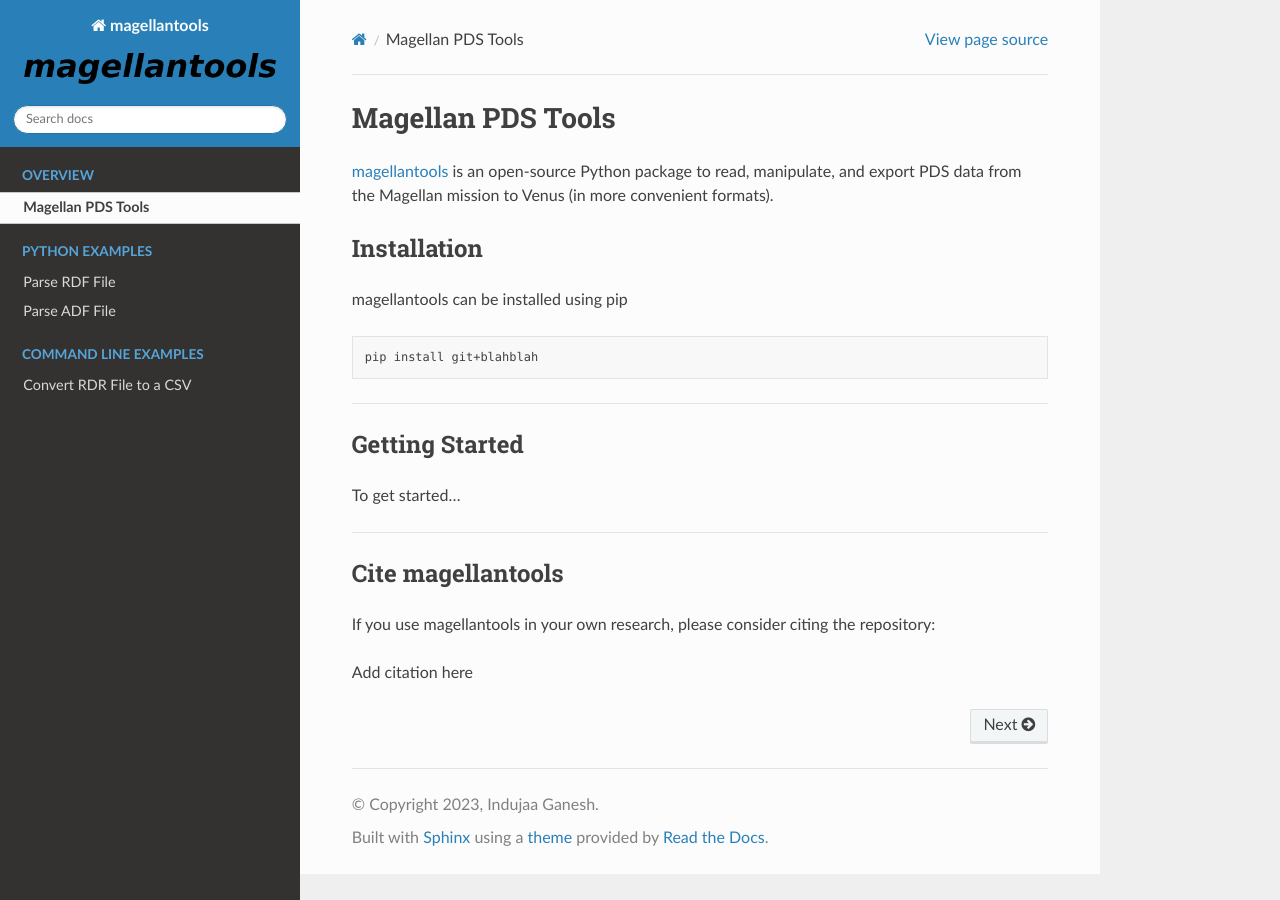
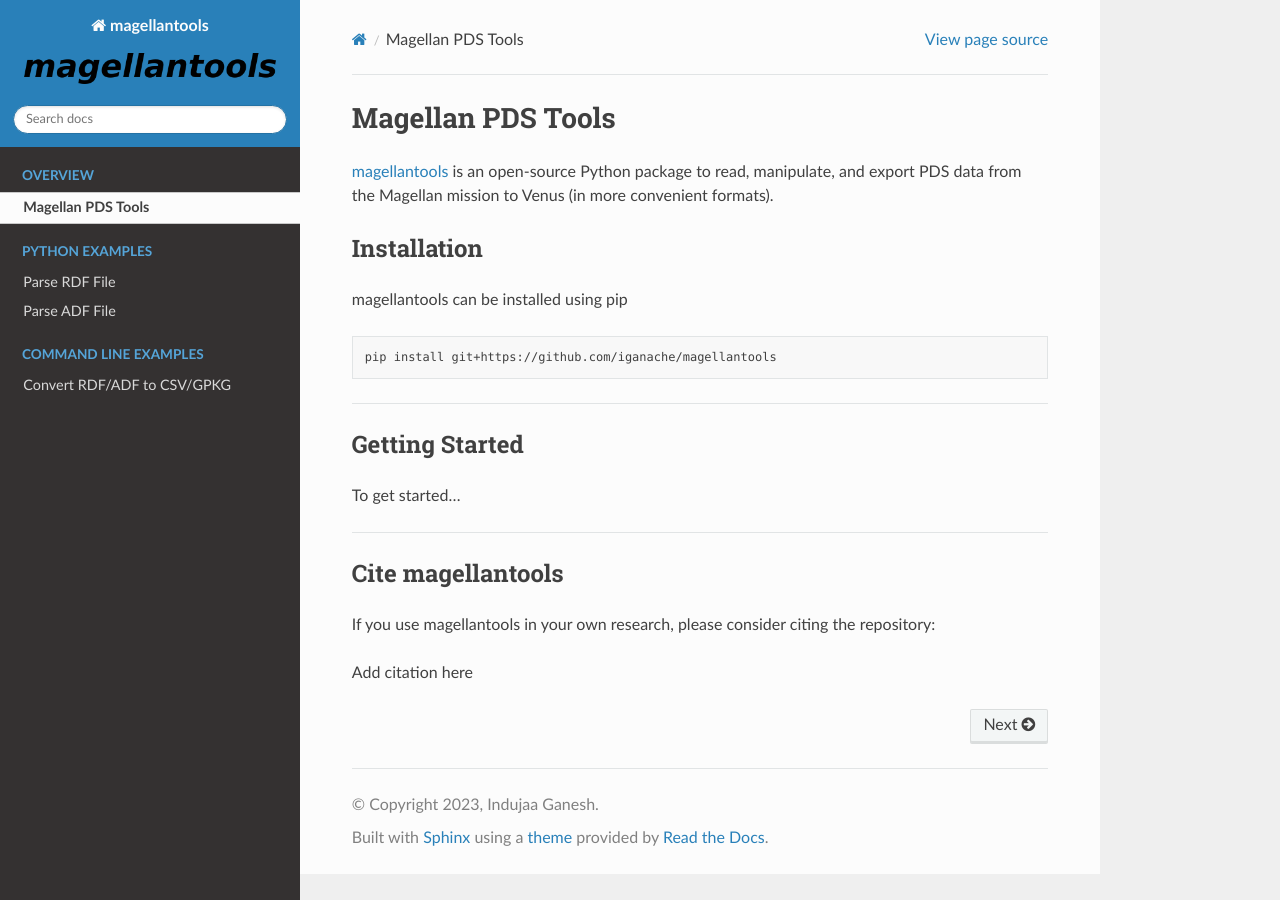
Before and after one commit to iganache/magellantools, a Sphinx documentation site: the page built from docs/source/index.rst, in a window 1280 px wide. Built offline with Sphinx 7.4.7 and the Read the Docs theme 2.0.0, drawn with Linux system fonts in a browser that asks for light colours; pages that are not in the unit, such as notebooks, are missing from menus.

Commit message:
CLI script and docs update

```diff
--- a/docs/source/ex_rdr2csv.rst
+++ /dev/null
@@ -1,4 +0,0 @@
-Convert RDR File to a CSV
-=========================
-
-Content here blah blah
--- a/docs/source/index.rst
+++ b/docs/source/index.rst
@@ -9,7 +9,7 @@ magellantools can be installed using pip
 
 .. code:: bash
 
-    pip install git+blahblah
+    pip install git+https://github.com/iganache/magellantools
 
 -------------
 
```
Also changed, not shown: other parts of docs/source/index.rst (+1 -1 lines), docs/source/ex_cliconvert.rst (added, +22 -0 lines), 1 other file.
